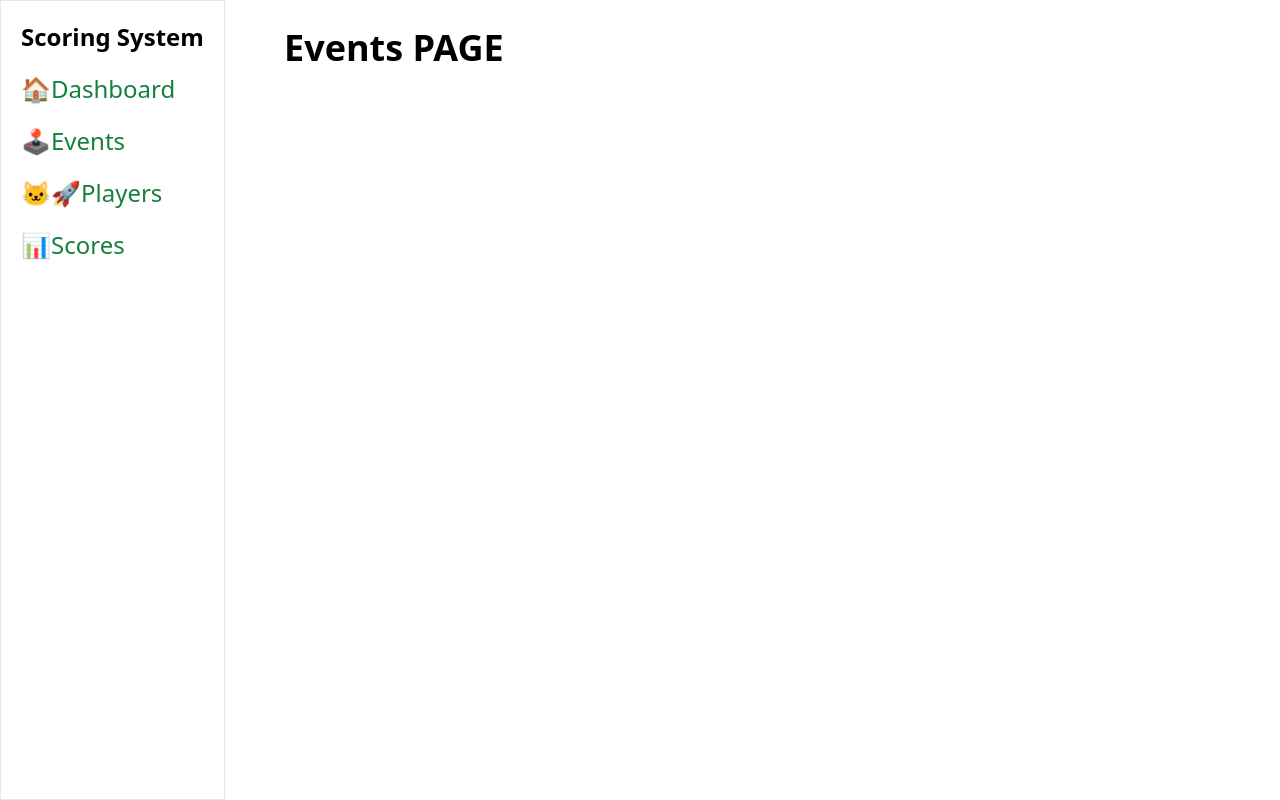
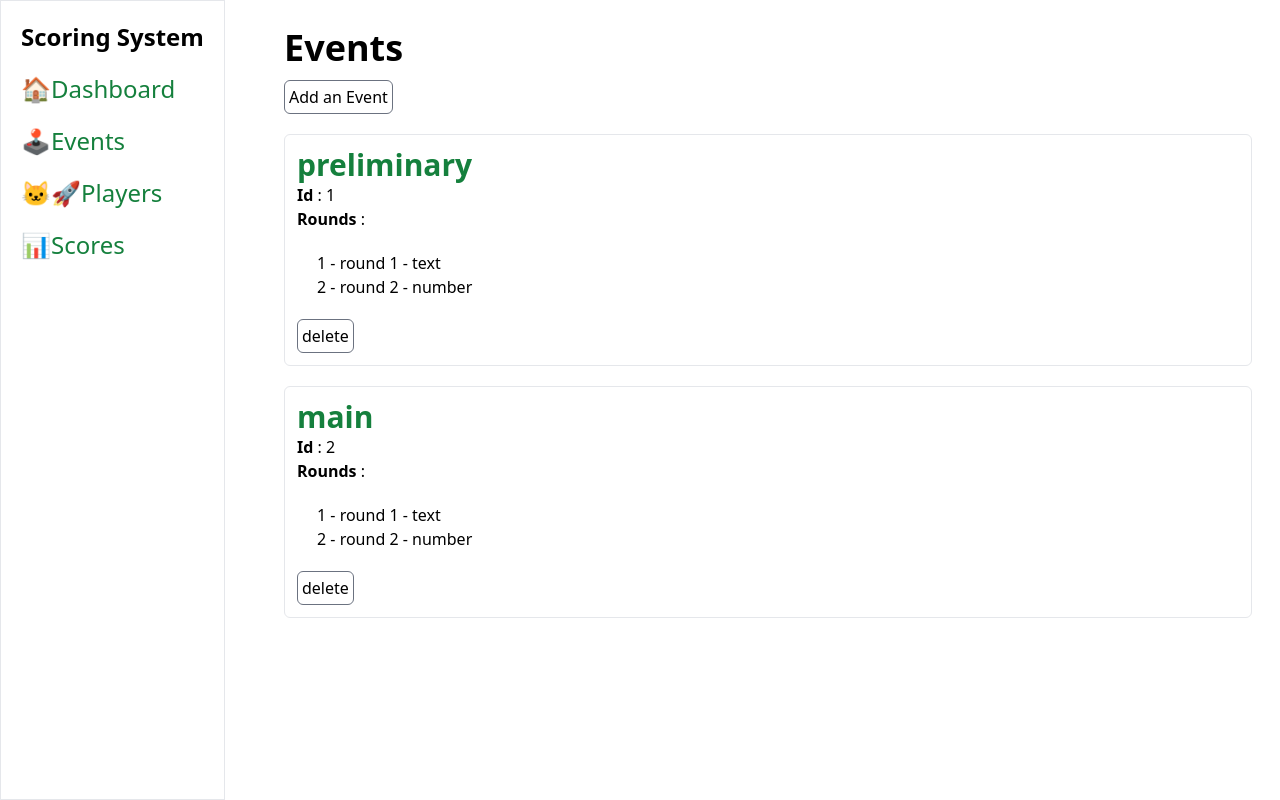
Before and after one commit to TuyulMohak/scoring-system-react, a React (Vite) app: page /events in a window 1280 px wide. Built offline with nearby package versions, Linux system fonts and the light colour scheme.

Commit message:
finishing the add,delete player and events

```diff
--- /dev/null
+++ b/src/components/AddEvent.jsx
@@ -0,0 +1,83 @@
+import { useState } from 'react'
+
+export default function ({ act }) {
+	const [isOpen, setIsOpen] = useState(false)
+	const [newId, setNewId] = useState('')
+	const [newName, setNewName] = useState('')
+
+	const [roundId, setRoundId] = useState('')
+	const [roundName, setRoundName] = useState('')
+	const [roundType, setRoundType] = useState('text')
+	const [newRounds, setNewRounds] = useState([{id:'1', name:'firstR', type:'string'}])
+
+	const handleSubmit = (e) => {
+		if(newId === '' || newName === ''){
+			alert('id and name must not empty')
+		}
+		else{
+			act(newId, newName, newRounds)
+		}
+		e.preventDefault()
+	}
+
+	const rounds = newRounds.map(round=>(
+		<li>{round.id} - {round.name} - {round.type} - <a className="hover:text-red-600 cursor-pointer p-3" onClick={() => deleteRound(round.id)} >x</a> </li>
+	))
+
+	const handleAddRound = () => {
+		if(roundId === '' || roundName === '' || roundType === ''){
+			alert('must not empty')
+		}
+		else if(newRounds.find(round=>round.id === roundId)){
+			alert('id is already exist')
+		}
+		else{
+			setNewRounds(
+				[
+					...newRounds,
+					{
+						id:roundId,
+						name:roundName,
+						type:roundType
+					}
+				]
+			)
+		}
+
+		setRoundId('')
+		setRoundName('')
+		setRoundType('text')
+	}
+
+	const deleteRound = (id) => {
+		setNewRounds(newRounds.filter(round=> round.id !== id))
+	}
+
+	return (
+		<>
+			<button onClick={() => setIsOpen(!isOpen)}>Add an Event</button>
+			{isOpen &&
+				<div className="border rounded-md my-3 ml-7 p-5">
+					<div>
+						<input value={newId} onChange={(e) =>setNewId(e.target.value)} placeholder="Event Id"/>
+						<input value={newName} onChange={(e) =>setNewName(e.target.value)} placeholder="Event Name"/>
+					</div>
+					<h6>Rounds</h6>
+					<div>
+						{rounds}
+					</div>
+					<div class="flex gap-7">
+						<input value={roundId} onChange={(e) =>setRoundId(e.target.value)} placeholder="new roundId"/>
+						<input value={roundName} onChange={(e) =>setRoundName(e.target.value)} placeholder="new roundName"/>
+						<select name="Round Types" onChange={(e) =>setRoundType(e.target.value)}>
+						  <option value="text">text</option>
+						  <option value="number">number</option>
+						</select>
+						<button className="cursor-pointer" onClick={() => handleAddRound()} className="bg-blue-100">Add Round</button>
+					</div>
+					<button className="bg-green-800 text-white p-3 text-xl" onClick={(e) => handleSubmit(e)} > Add Event </button>
+				</div>
+			}
+		</>
+	)
+}
--- a/src/index.css
+++ b/src/index.css
@@ -10,6 +10,10 @@ h2{
 	@apply text-3xl
 }
 
+h6 {
+	@apply text-xl
+}
+
 a {
 	@apply text-green-700
 }
@@ -19,5 +23,5 @@ input {
 }
 
 button {
-	@apply p-3 border border-gray-500 rounded-lg hover:bg-gray-700 hover:text-white ;
+	@apply p-1 border border-gray-500 rounded-md hover:bg-gray-700 hover:text-white ;
 }
--- a/src/pages/Event.jsx
+++ b/src/pages/Event.jsx
@@ -3,6 +3,8 @@ import { useParams } from 'react-router-dom'
 export default function () {
 	const { id } = useParams()
 	return (
-		<h1>This is Event { id }</h1>
+		<>
+			<h1>{ id } Event</h1>
+		</>
 	)
 }
--- a/src/pages/Events.jsx
+++ b/src/pages/Events.jsx
@@ -1,6 +1,42 @@
+import useMainStore from '../stores/MainStore'
+import { Link } from 'react-router-dom'
+
+import AddEvent from '../components/AddEvent'
 
 export default function () {
+	const events = useMainStore((state) => state.events)
+	const addEvent = useMainStore((state) => state.addEvent)
+	const deleteEvent = useMainStore((state) => state.deleteEvent)
+	// console.log(events)
+
 	return (
-		<h1>Events PAGE</h1>
+		<>
+		<h1>Events</h1>
+
+		<div className="my-3">
+			<AddEvent act={addEvent}/>
+		</div>
+
+		<ol>
+			{events.map(event =>(
+				<li key={event.id}>
+					<div className="border rounded-md my-5 p-3">
+						<div className="text-3xl font-bold hover:underline"><Link to={ "/events/"+event.name } >{event.name}</Link></div>
+						<div><span className="font-bold">Id</span> 		: {event.id}</div>
+						<span className="font-bold">Rounds</span>  : {event.rounds !== undefined &&
+							<ol className="p-5">
+								{event.rounds.map(round =>(
+									<li key={round.id} > {round.id}  - {round.name} - {round.type} </li>
+								))}
+							</ol>
+						}
+						<button onClick={() => deleteEvent(event.id)}>
+							delete
+						</button>
+					</div>
+				</li>
+			))}
+		</ol>
+		</>
 	)
 }
--- a/src/pages/Scores.jsx
+++ b/src/pages/Scores.jsx
@@ -1,3 +1,4 @@
+
 export default function () {
 	return (<h1>Score Page</h1>)
 }
--- a/src/stores/MainStore.js
+++ b/src/stores/MainStore.js
@@ -23,7 +23,67 @@ const useMainStore = create((set, get) => ({
   deletePlayer: (id) => {
     set(state=> ({ players: state.players.filter(player=> player.id !== id) }))
     alert('Deleted')
-  }
+  },
+
+  events: [
+    {
+      id: '1',
+      name: 'preliminary',
+      rounds: [
+        {
+          id:'1',
+          name: 'round 1',
+          type: 'text'
+        },
+        {
+          id:'2',
+          name: 'round 2',
+          type: 'number'
+        }
+      ],
+      scores: [
+        { id:'1', playerId: '1', roundId: '1', score: 'good enough'},
+        { id:'2', playerId: '1', roundId: '2', score: 80 },
+        { id:'3', playerId: '2', roundId: '2', score: 89 }
+      ]
+    },
+
+    {
+      id: '2',
+      name: 'main',
+      rounds: [
+        {
+          id:'1',
+          name: 'round 1',
+          type: 'text'
+        },
+        {
+          id:'2',
+          name: 'round 2',
+          type: 'number'
+        }
+      ],
+      scores: [
+        { id:'1', playerId: '1', roundId: '1', score: 'horrible'},
+        { id:'2', playerId: '2', roundId: '2', score: 99 }
+      ]
+    },
+
+  ],
+  addEvent: (id, name, rounds) => {
+    id = id.trim()
+    name = name.trim()
+    const isExist = get().events.find(event=>event.id === id)
+    if (isExist === undefined) {
+      set((state) => ({ events: [...state.events, {id, name, rounds}] }))
+    } else{
+      alert('id Already Exist')
+    }
+  },
+  deleteEvent: (id) => {
+    set(state=> ({ events: state.events.filter(event=> event.id !== id) }))
+    alert('Deleted')
+  },
 }))
 
 export default useMainStore
```
